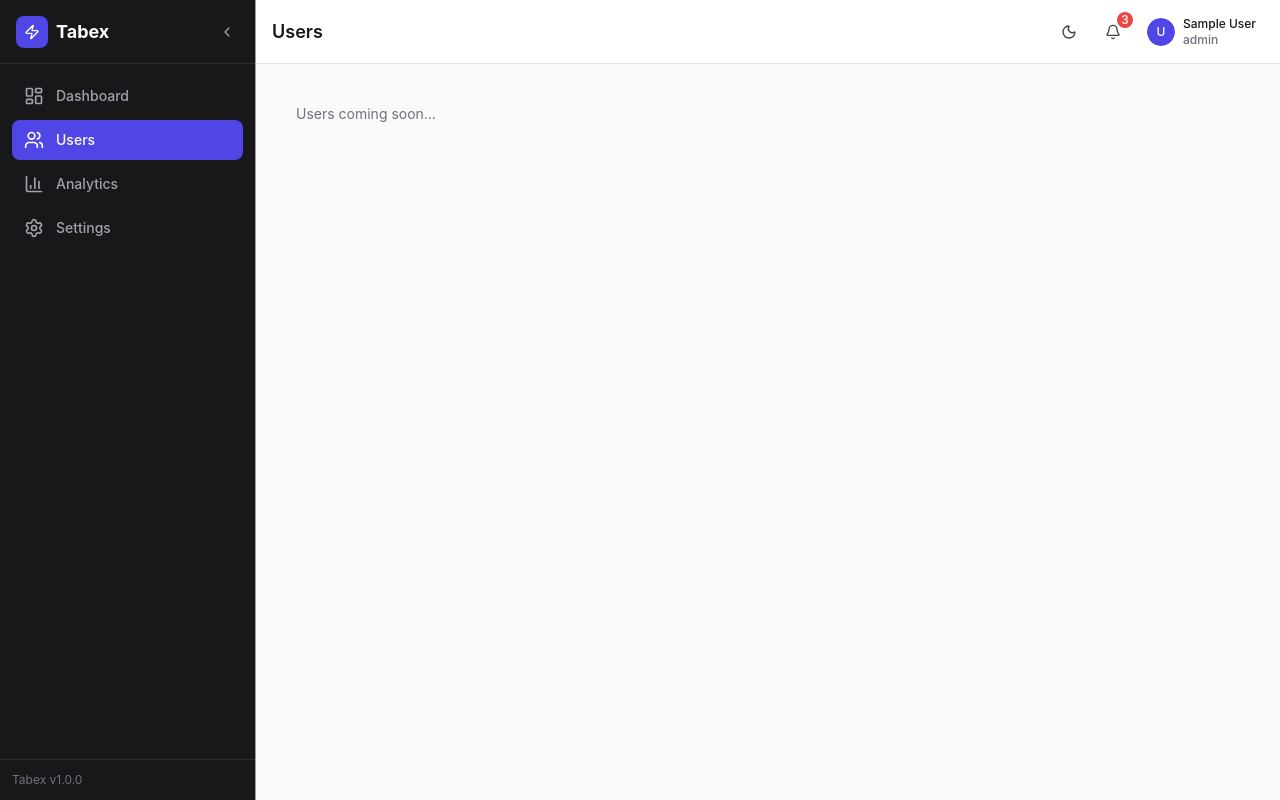
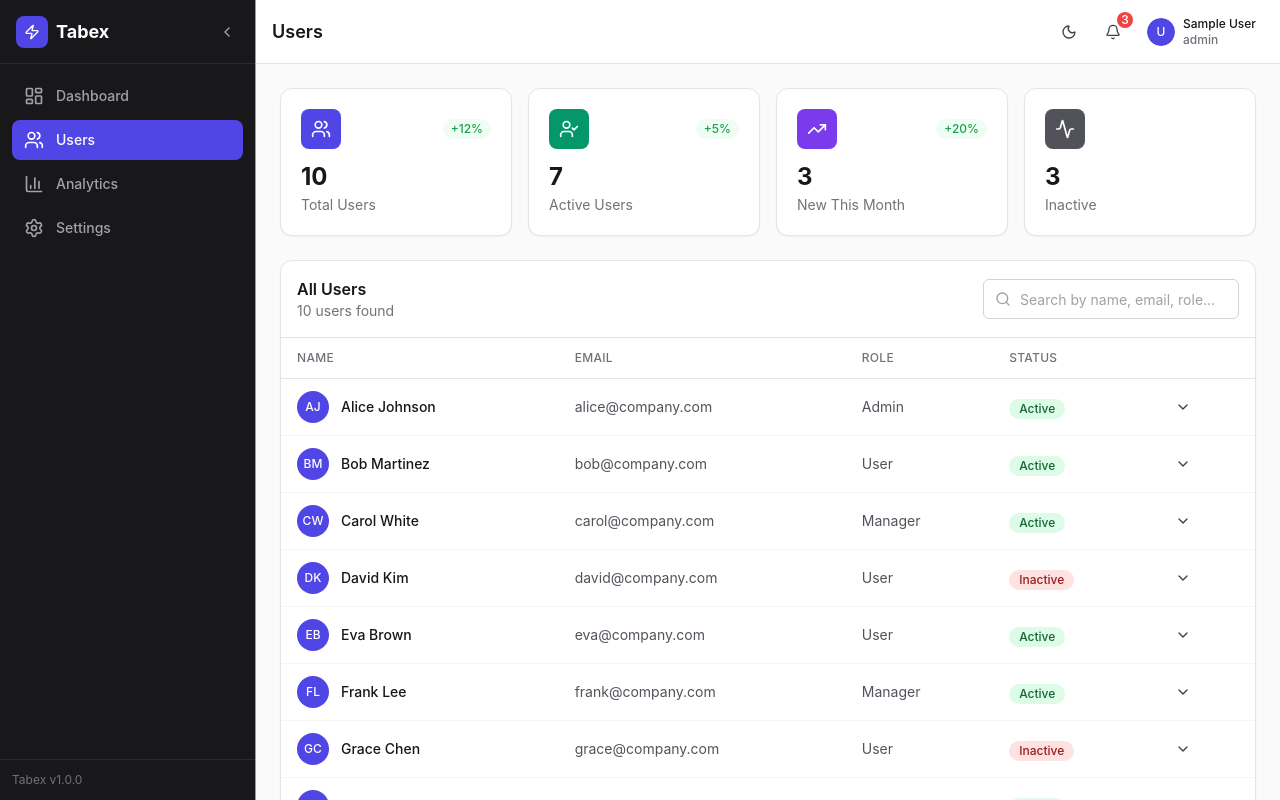
Before and after one commit to JosephMarzouk/tabex--task, a React (Vite) app: page /dashboard/users in a window 1280 px wide. Built offline with nearby package versions, Linux system fonts and the light colour scheme; sample sign-in values are in the browser's storage.

Commit message:
feat: add dashboard page — stats cards, users table integration, placeholder pages

```diff
--- a/src/App.jsx
+++ b/src/App.jsx
@@ -1,6 +1,7 @@
 import { BrowserRouter, Routes, Route, Navigate } from 'react-router-dom'
 import { useEffect } from 'react'
 import Login from './pages/Login'
+import Dashboard from './pages/Dashboard'
 import AppLayout from './components/layout/AppLayout'
 import ProtectedRoute from './components/common/ProtectedRoute'
 
@@ -25,17 +26,10 @@ function App() {
             </ProtectedRoute>
           }
         >
-          <Route
-            index
-            element={
-              <div className="text-zinc-500 dark:text-zinc-400 p-4 text-sm">
-                Dashboard content coming soon…
-              </div>
-            }
-          />
-          <Route path="users" element={<div className="text-zinc-500 dark:text-zinc-400 p-4 text-sm">Users coming soon…</div>} />
-          <Route path="analytics" element={<div className="text-zinc-500 dark:text-zinc-400 p-4 text-sm">Analytics coming soon…</div>} />
-          <Route path="settings" element={<div className="text-zinc-500 dark:text-zinc-400 p-4 text-sm">Settings coming soon…</div>} />
+          <Route index element={<Dashboard />} />
+          <Route path="users" element={<Dashboard />} />
+          <Route path="analytics" element={<Dashboard />} />
+          <Route path="settings" element={<Dashboard />} />
         </Route>
         <Route path="*" element={<Navigate to="/login" replace />} />
       </Routes>
--- /dev/null
+++ b/src/pages/Dashboard.jsx
@@ -0,0 +1,88 @@
+import { Users, TrendingUp, Activity, UserCheck } from 'lucide-react';
+import UsersTable from '../components/tables/UsersTable';
+import { useLocation } from 'react-router-dom';
+import mockData from '../data/mockData.json';
+
+function StatCard({ icon: Icon, label, value, trend, color }) {
+  return (
+    <div className="bg-white dark:bg-zinc-900 rounded-xl border border-zinc-200 dark:border-zinc-800 shadow-sm p-5">
+      <div className="flex items-center justify-between mb-3">
+        <div className={`w-10 h-10 rounded-lg ${color} flex items-center justify-center`}>
+          <Icon className="h-5 w-5 text-white" />
+        </div>
+        {trend && (
+          <span className="text-xs font-medium text-green-600 dark:text-green-400 bg-green-50 dark:bg-green-900/20 px-2 py-0.5 rounded-full">
+            {trend}
+          </span>
+        )}
+      </div>
+      <p className="text-2xl font-bold text-zinc-900 dark:text-zinc-100">{value}</p>
+      <p className="text-sm text-zinc-500 dark:text-zinc-400 mt-0.5">{label}</p>
+    </div>
+  );
+}
+
+function PlaceholderPage({ title, description }) {
+  return (
+    <div className="flex flex-col items-center justify-center h-64 text-center">
+      <div className="w-16 h-16 rounded-2xl bg-indigo-50 dark:bg-indigo-900/20 flex items-center justify-center mb-4">
+        <Activity className="h-8 w-8 text-indigo-600 dark:text-indigo-400" />
+      </div>
+      <h2 className="text-lg font-semibold text-zinc-900 dark:text-zinc-100 mb-1">{title}</h2>
+      <p className="text-sm text-zinc-500 dark:text-zinc-400">{description}</p>
+    </div>
+  );
+}
+
+function Dashboard() {
+  const location = useLocation();
+  const totalUsers = mockData.users.length;
+  const activeUsers = mockData.users.filter((u) => u.status === 'Active').length;
+
+  if (location.pathname === '/dashboard/analytics') {
+    return <PlaceholderPage title="Analytics" description="Analytics dashboard coming soon." />;
+  }
+  if (location.pathname === '/dashboard/settings') {
+    return <PlaceholderPage title="Settings" description="Settings panel coming soon." />;
+  }
+
+  return (
+    <div className="space-y-6">
+      {/* Stats */}
+      <div className="grid grid-cols-2 lg:grid-cols-4 gap-4">
+        <StatCard
+          icon={Users}
+          label="Total Users"
+          value={totalUsers}
+          trend="+12%"
+          color="bg-indigo-600"
+        />
+        <StatCard
+          icon={UserCheck}
+          label="Active Users"
+          value={activeUsers}
+          trend="+5%"
+          color="bg-emerald-600"
+        />
+        <StatCard
+          icon={TrendingUp}
+          label="New This Month"
+          value="3"
+          trend="+20%"
+          color="bg-violet-600"
+        />
+        <StatCard
+          icon={Activity}
+          label="Inactive"
+          value={totalUsers - activeUsers}
+          color="bg-zinc-600"
+        />
+      </div>
+
+      {/* Table */}
+      <UsersTable />
+    </div>
+  );
+}
+
+export default Dashboard;
```
